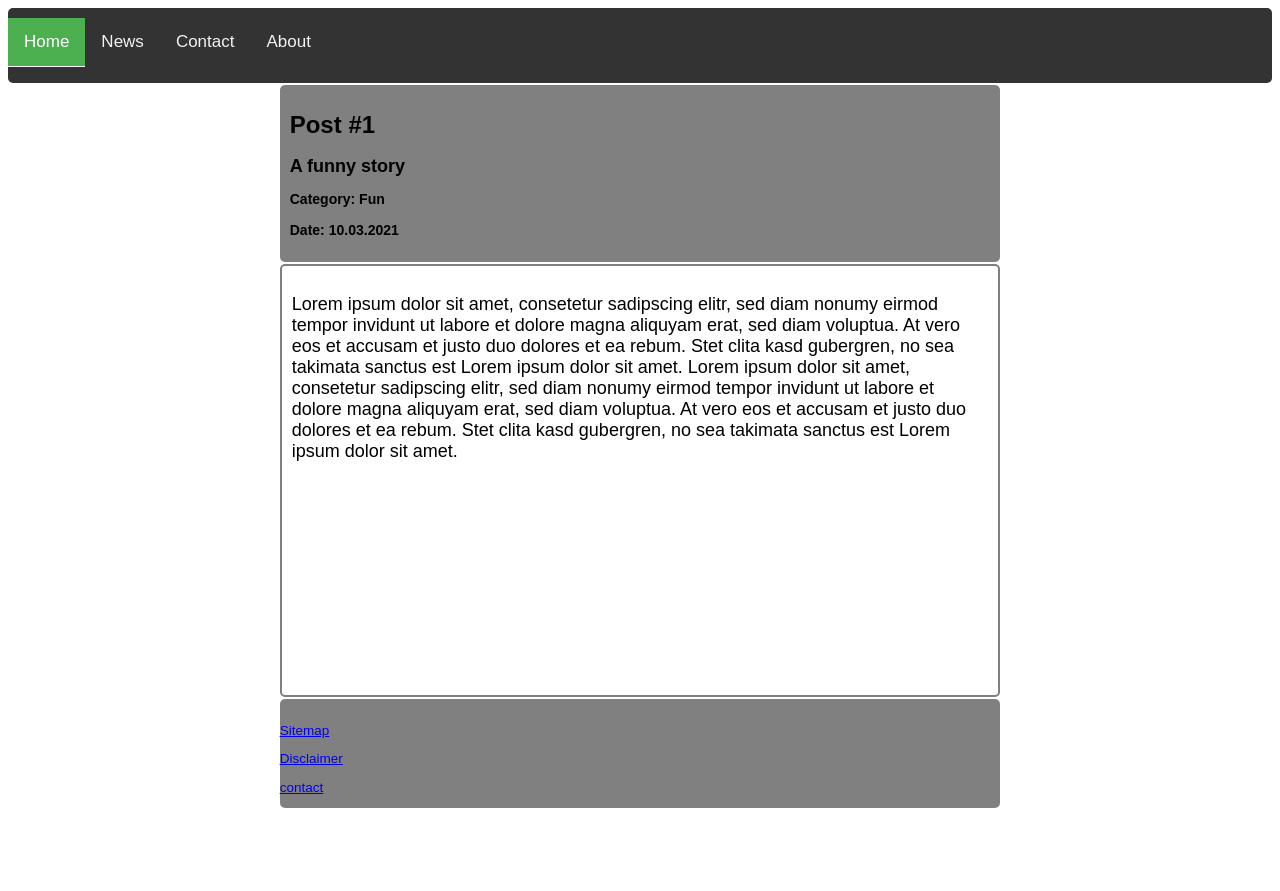
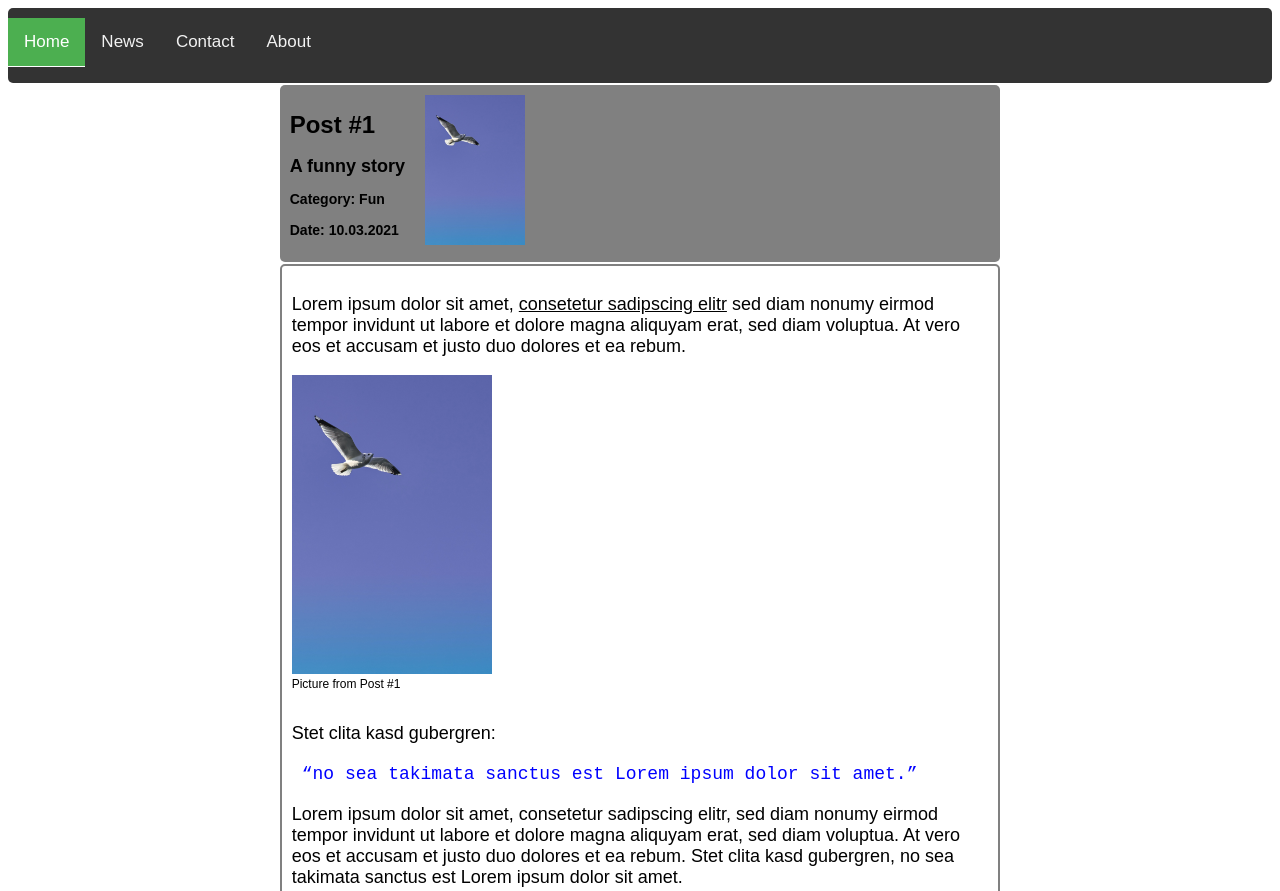
Before and after one commit to xtwulf/project_1, a plain HTML site: page blog_site.html in a window 1280 px wide. Shown: the top 891 px of the page. Before the commit the page ends 816 px from the top, so only its background shows below. Drawn offline with Linux system fonts and the light colour scheme.

Commit message:
add img styles for blog blog_site

```diff
--- a/blog_site.html
+++ b/blog_site.html
@@ -6,6 +6,7 @@
     <meta name="viewport" content="width=device-width, initial-scale=1.0">
     <link rel="stylesheet" href="css/blog_grid.css">
     <link rel="stylesheet" href="css/style.css">
+    <link rel="stylesheet" href="css/img.css">
     <link rel="stylesheet" href="https://cdnjs.cloudflare.com/ajax/libs/font-awesome/4.7.0/css/font-awesome.min.css">
     <title>personal blog</title>
 </head>
@@ -30,10 +31,17 @@
 
             </div>
             <main>
-                <h1>Post #1</h1>
-                <h2>A funny story</h2>
-                <h3>Category: Fun</h3>
-                <h3>Date: 10.03.2021</h3>
+                <div class="card_header">
+                    <div>
+                        <h1>Post #1</h1>
+                        <h2>A funny story</h2>
+                        <h3>Category: Fun</h3>
+                        <h3>Date: 10.03.2021</h3>
+                    </div>
+                    <div>
+                        <img src="images/pic_1.jpg" class="card_img_header">
+                    </div>
+                </div>
             </main>
 
 
@@ -41,7 +49,14 @@
             <!-- Content Element -->
 
             <div id="content">
-                <p>Lorem ipsum dolor sit amet, consetetur sadipscing elitr, sed diam nonumy eirmod tempor invidunt ut labore et dolore magna aliquyam erat, sed diam voluptua. At vero eos et accusam et justo duo dolores et ea rebum. Stet clita kasd gubergren, no sea takimata sanctus est Lorem ipsum dolor sit amet. Lorem ipsum dolor sit amet, consetetur sadipscing elitr, sed diam nonumy eirmod tempor invidunt ut labore et dolore magna aliquyam erat, sed diam voluptua. At vero eos et accusam et justo duo dolores et ea rebum. Stet clita kasd gubergren, no sea takimata sanctus est Lorem ipsum dolor sit amet.</p>
+                <p>Lorem ipsum dolor sit amet, <span style="text-decoration: underline;">consetetur sadipscing elitr</span> sed diam nonumy eirmod tempor invidunt ut labore et dolore magna aliquyam erat, sed diam voluptua. At vero eos et accusam et justo duo dolores et ea rebum.</p>
+                <img class="card_img_text" src="images/pic_1.jpg" alt="Nice picture">
+                <figcaption>Picture from Post #1</figcaption>
+                <br>
+                <p>Stet clita kasd gubergren: <q>no sea takimata sanctus est Lorem ipsum dolor sit amet.</q> Lorem ipsum dolor sit amet, consetetur sadipscing elitr, sed diam nonumy eirmod tempor invidunt ut labore et dolore magna aliquyam erat, sed diam voluptua. At vero eos et accusam et justo duo dolores et ea rebum. Stet clita kasd gubergren, no sea takimata sanctus est Lorem ipsum dolor sit amet.</p>
+                <p>Lorem ipsum dolor sit amet, consetetur sadipscing elitr, sed diam nonumy eirmod tempor invidunt ut labore et dolore magna aliquyam erat, sed diam voluptua. At vero eos et accusam et justo duo dolores et ea rebum. Stet clita kasd gubergren, no sea takimata sanctus est Lorem ipsum dolor sit amet. Lorem ipsum dolor sit amet, consetetur sadipscing elitr, sed diam nonumy eirmod tempor invidunt ut labore et dolore magna aliquyam erat, sed diam voluptua. At vero eos et accusam et justo duo dolores et ea rebum. Stet clita kasd gubergren, no sea takimata sanctus est Lorem ipsum dolor sit amet. Lorem ipsum dolor sit amet, consetetur sadipscing elitr, sed diam nonumy eirmod tempor invidunt ut labore et dolore magna aliquyam erat, sed diam voluptua. At vero eos et accusam et justo duo dolores et ea rebum. Stet clita kasd gubergren, no sea takimata sanctus est Lorem ipsum dolor sit amet.
+
+                    Duis autem vel eum iriure dolor in hendrerit in vulputate velit esse molestie consequat, vel illum dolore eu feugiat nulla facilisis at vero eros et accumsan et iusto odio dignissim qui blandit praesent luptatum zzril delenit augue duis dolore te feugait nulla facilisi. Lorem ipsum dolor sit amet,</p>
             </div>
 
             <div id="empty2">
--- /dev/null
+++ b/css/img.css
@@ -0,0 +1,8 @@
+.card_img_header {
+    width: 100px;
+    margin-left: 20px;
+}
+
+.card_img_text {
+    width: 200px;
+}
--- a/css/style.css
+++ b/css/style.css
@@ -14,6 +14,13 @@ img {
 p, label {
     font-size: 1.5em;
 
+}
+
+q {
+  display: block;
+  color: blue;
+  margin: 20px 0 20px 10px;
+  font-family: 'Courier New', Courier, monospace;
 }
 
 nav {
@@ -38,6 +45,7 @@ nav {
     border-radius: var(--main-radius);
     padding-top: var(--main-padding);
     font-size: 0.75em;
+    text-align: center;
   }
 
 
@@ -108,7 +116,10 @@ nav {
   padding-top: var(--main-padding);
 
 }
-
+.card_header {
+  display: inline-flex;
+  margin-right: 20px;
+}
 
 #sidebar {
   background: #4CAF50;
```
Also changed, not shown: index.html (+3 -0 lines).
